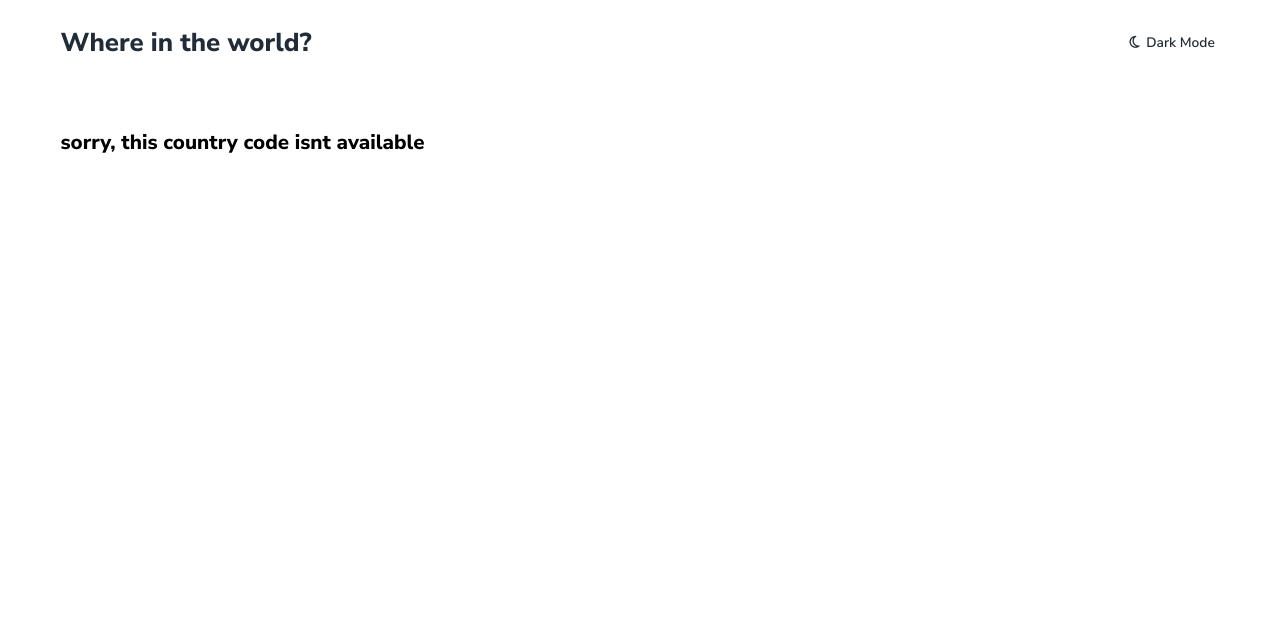
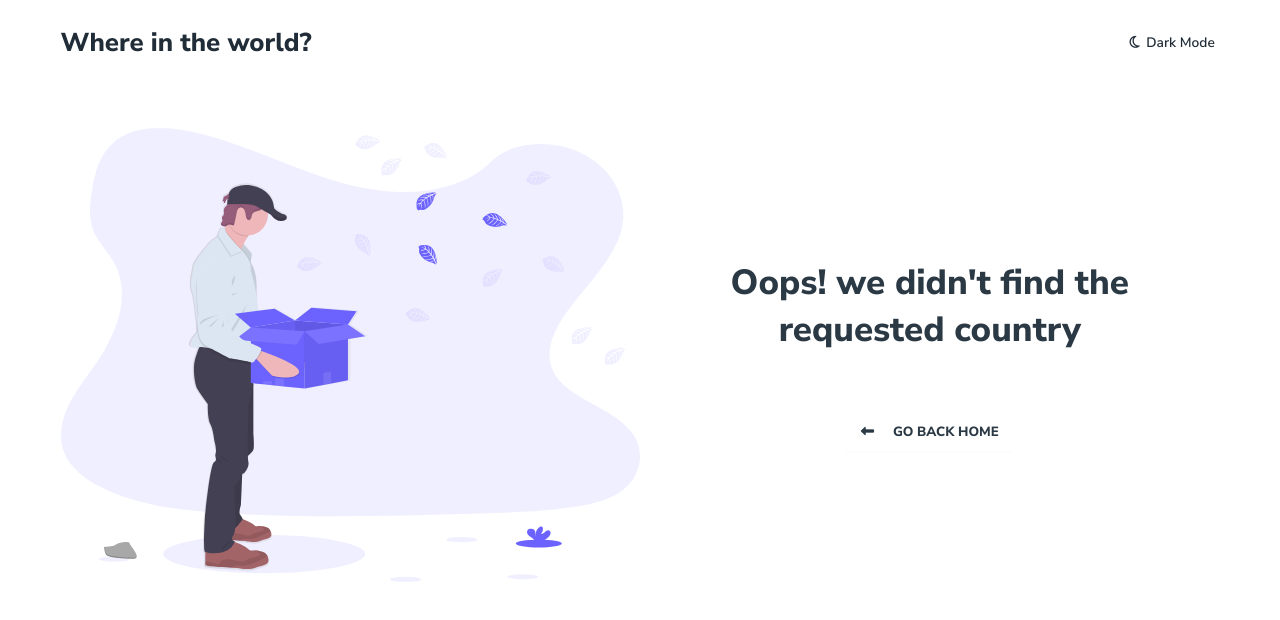
Before and after one commit to russo97/RestCountriesAPI, a Vue app: page /country/1 in a window 1280 px wide. Shown: the top 620 px of the page. Built offline with nearby package versions, Linux system fonts and the light colour scheme; no server answers.

Commit message:
feat: finalizada renderização do aviso de erro na página de detalhes

```diff
--- a/src/components/CountryDetails.vue
+++ b/src/components/CountryDetails.vue
@@ -1,18 +1,33 @@
 <template>
-  <div class="countrydetails container">
-    <button v-if="countryDetails" @click="getBack">
-      {{ countryDetails.name }}
-    </button>
+  <div class="countrydetails container" :class="{ dark: isDarkMode }">
+    <div class="countrydetails__leftbox" v-if="!displayError">
+      <h2 class="countrydetails__title">Oops! we didn't find the requested country</h2>
 
-    <h1 v-if="!countryDetails">sorry, this country code isnt available</h1>
+      <button class="countrydetails__button onlydesktop" @click="redirectHome">
+        <i class="fas fa-long-arrow-alt-left"></i>
+        Go back home
+      </button>
+    </div>
+
+    <div class="countrydetails__rightbox" v-if="!displayError">
+      <img class="countrydetails__logo" src="../assets/images/empty.svg" alt="empty" />
+
+      <button class="countrydetails__button onlymobile" @click="redirectHome">
+        <i class="fas fa-long-arrow-alt-left"></i>
+        Go back home
+      </button>
+    </div>
   </div>
 </template>
 
 <script>
   import { mapGetters } from 'vuex';
+  import sharedMethods from '../utils/sharedMethods';
 
   export default {
     name: 'CountryDetails',
+
+    extends: sharedMethods,
 
     methods: {
       getBack () {
@@ -22,11 +37,24 @@
 
     computed: {
       ...mapGetters('Countries', [
+        'isDarkMode',
         'getCountryByNumericCode'
       ]),
 
       numericCode () {
         return this.$route.params.numericCode;
+      },
+
+      hide () {
+        return {
+          'display': this.displayError ? 'none' : 'block'
+        };
+      },
+
+      displayError () {
+        const { countryDetails } = this;
+
+        return countryDetails;
       },
 
       countryDetails () {
@@ -38,6 +66,95 @@
   }
 </script>
 
-<style>
+<style lang="scss">
+  @import "../../src/app/scss/styles.scss";
+
+  .countrydetails {
+    $this: &;
+
+    color: $darkBlue;
+    background-color: $white;
+
+    @include flex {
+      align-items: center;
+      flex-direction: column;
+      justify-content: center;
+    }
+
+    &__button {
+      color: $darkBlue;
+      background-color: $white;
+    }
+
+    @include breakpoint-up (desktop) {
+      flex-direction: row;
+      justify-content: space-between;
+
+      &__leftbox {
+        flex: 1;
+        order: 1;
+
+        @include flex {
+          align-items: center;
+          flex-direction: column;
+          justify-content: space-between;
+        }
+
+        button {
+          margin-top: 2rem;
+        }
+      }
+    }
+
+    &__rightbox {
+      flex: 1;
+
+      @include flex {
+        align-items: center;
+        flex-direction: column;
+        justify-content: space-between;
+      }
+
+      button {
+        margin-top: 4rem;
+      }
+    }
+
+    &__title {
+      max-width: 500px;
+      color: $darkBlue;
+      font-size: 2.3rem;
+      text-align: center;
+      margin-bottom: 2rem;
+      transition: all .1s ease-in-out;
+    }
+
+    &__logo {
+      width: 90%;
+
+      @include breakpoint-up (medium) {
+        width: 75%;
+      }
+
+      @include breakpoint-up (desktop) {
+        width: 100%;
+      }
+    }
+
+    &.dark {
+      color: $white;
+      background-color: $veryDarkBlue;
+
+      #{$this}__title {
+        color: $white;
+      }
+
+      #{$this}__button {
+        color: $white;
+        background-color: $darkBlue;
+        box-shadow: 0 1px 3px $veryDarkBlue;
+      }
+    }
+  }
 
 </style>
```
Also changed, not shown: src/assets/images/empty.svg (added).
